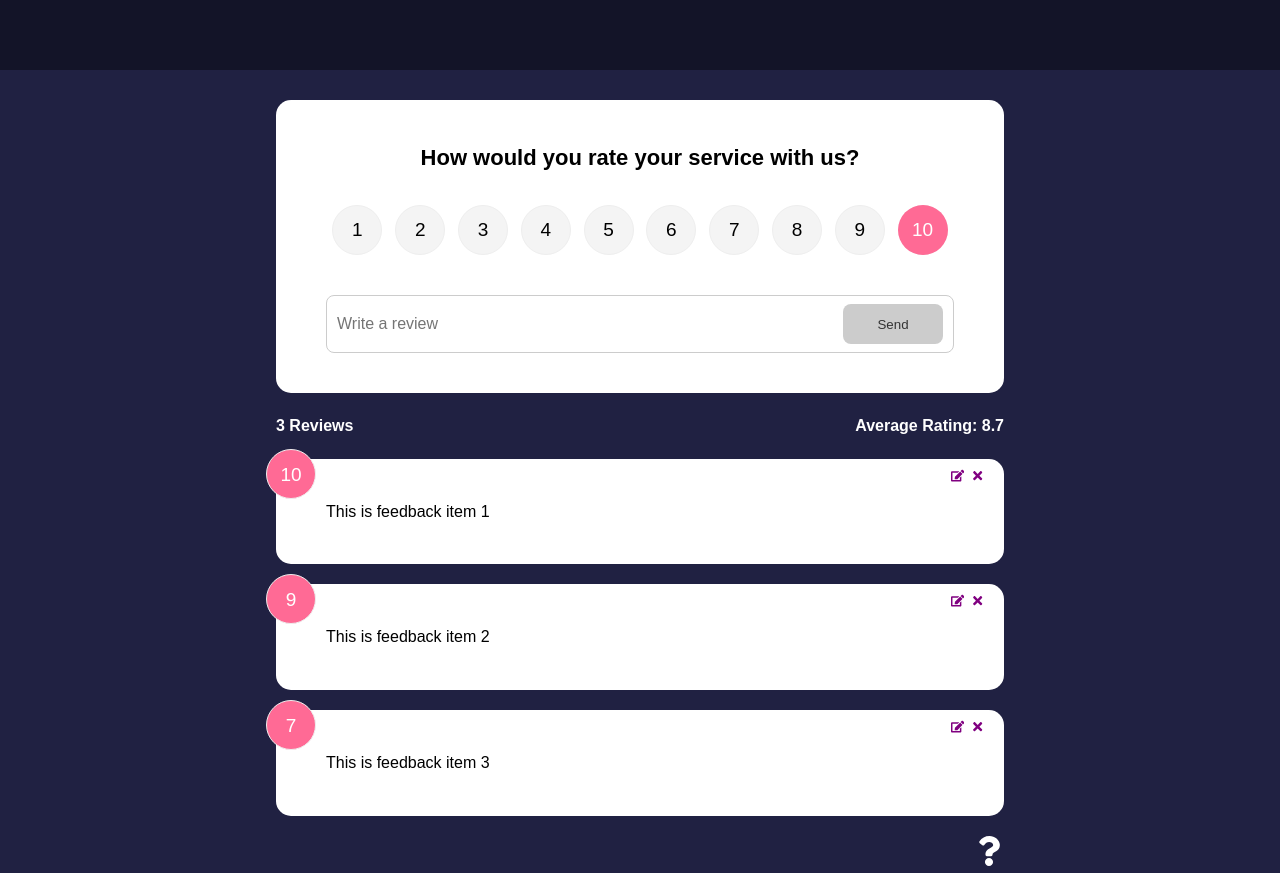
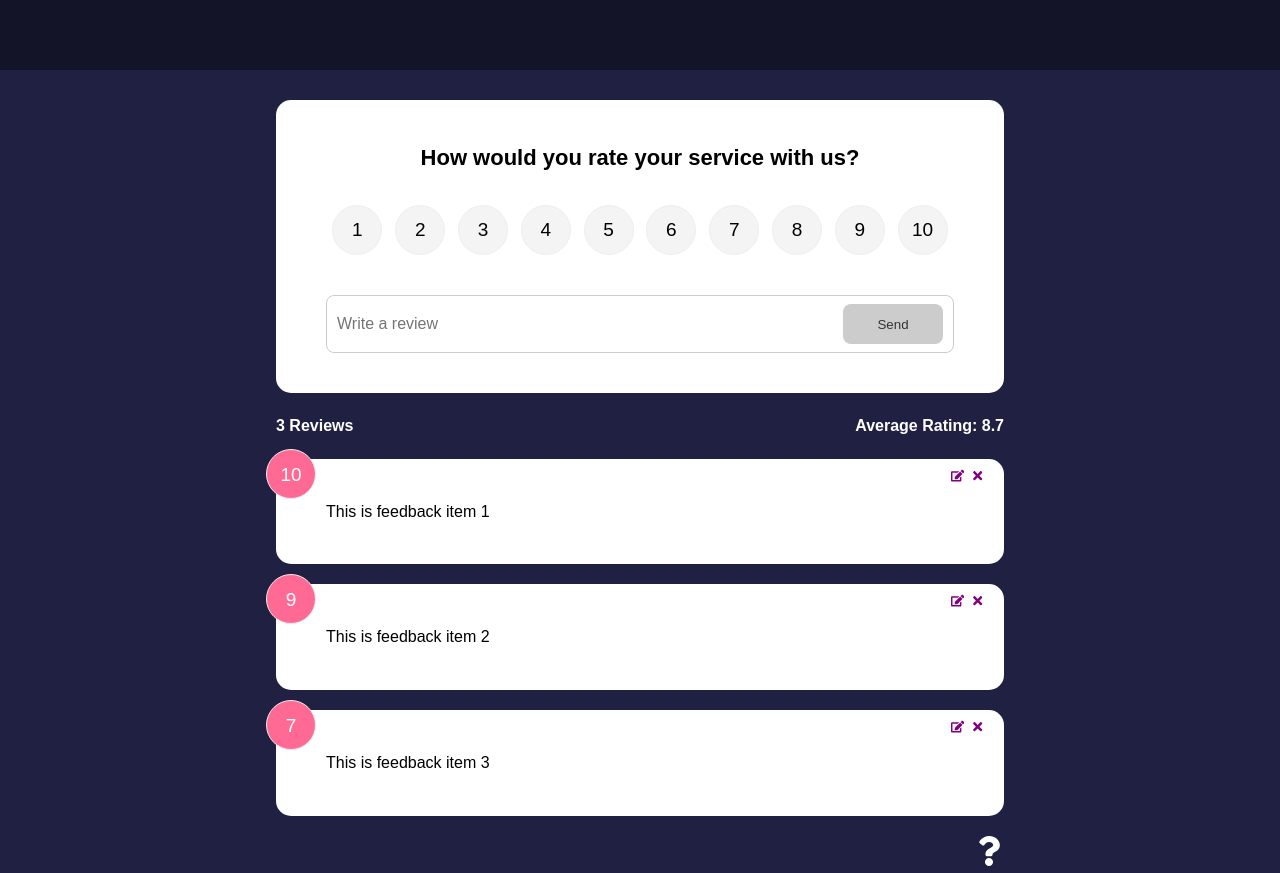
Before and after one commit to alexalikhani95/Feedback-App, a React (Create React App) app: page / in a window 1280 px wide. Built offline with nearby package versions, Linux system fonts and the light colour scheme.

Commit message:
Handling side effects with useEffect

```diff
--- a/src/components/FeedbackForm.jsx
+++ b/src/components/FeedbackForm.jsx
@@ -1,4 +1,4 @@
-import React, { useState, useContext } from "react";
+import React, { useState, useContext, useEffect } from "react";
 import FeedbackContext from "../context/FeedbackContext";
 import RatingSelect from "./RatingSelect";
 import Button from "./shared/Button";
@@ -10,7 +10,15 @@
   const [btnDisabled, setBtnDisabled] = useState(true);
   const [message, setMessage] = useState("");
 
-  const {addFeedback} = useContext(FeedbackContext)
+  const {addFeedback, feedbackEdit} = useContext(FeedbackContext)
+
+  useEffect(() => {
+    if(feedbackEdit.edit === true) {
+      setBtnDisabled(false)
+      setText(feedbackEdit.item.text)
+      setRating(feedbackEdit.item.rating)
+    }
+  }, [feedbackEdit]) // Update when the feedback edit is clicked
 
   const handleTextChange = (e) => {
     if (text === '') { // If not text, set the button to be disabled
--- a/src/components/RatingSelect.jsx
+++ b/src/components/RatingSelect.jsx
@@ -1,7 +1,14 @@
-import React, { useState } from "react";
+import React, { useState, useContext, useEffect } from "react";
+import FeedbackContext from "../context/FeedbackContext";
 
 const RatingSelect = ({ select }) => {
   const [selected, setSelected] = useState(10);
+
+  const {feedbackEdit} = useContext(FeedbackContext)
+
+  useEffect(() => {
+    setSelected(feedbackEdit.item.rating)
+  }, [feedbackEdit])
 
   const handleChange = (e) => {
     setSelected(+e.currentTarget.value);
--- a/src/context/FeedbackContext.js
+++ b/src/context/FeedbackContext.js
@@ -56,7 +56,8 @@
         feedback,
         deleteFeedback,
         addFeedback,
-        editFeedback
+        editFeedback, // The function to edit feedback
+        feedbackEdit, //The state taht holds the item and the boolean
       }}
     >
       {children}
```
